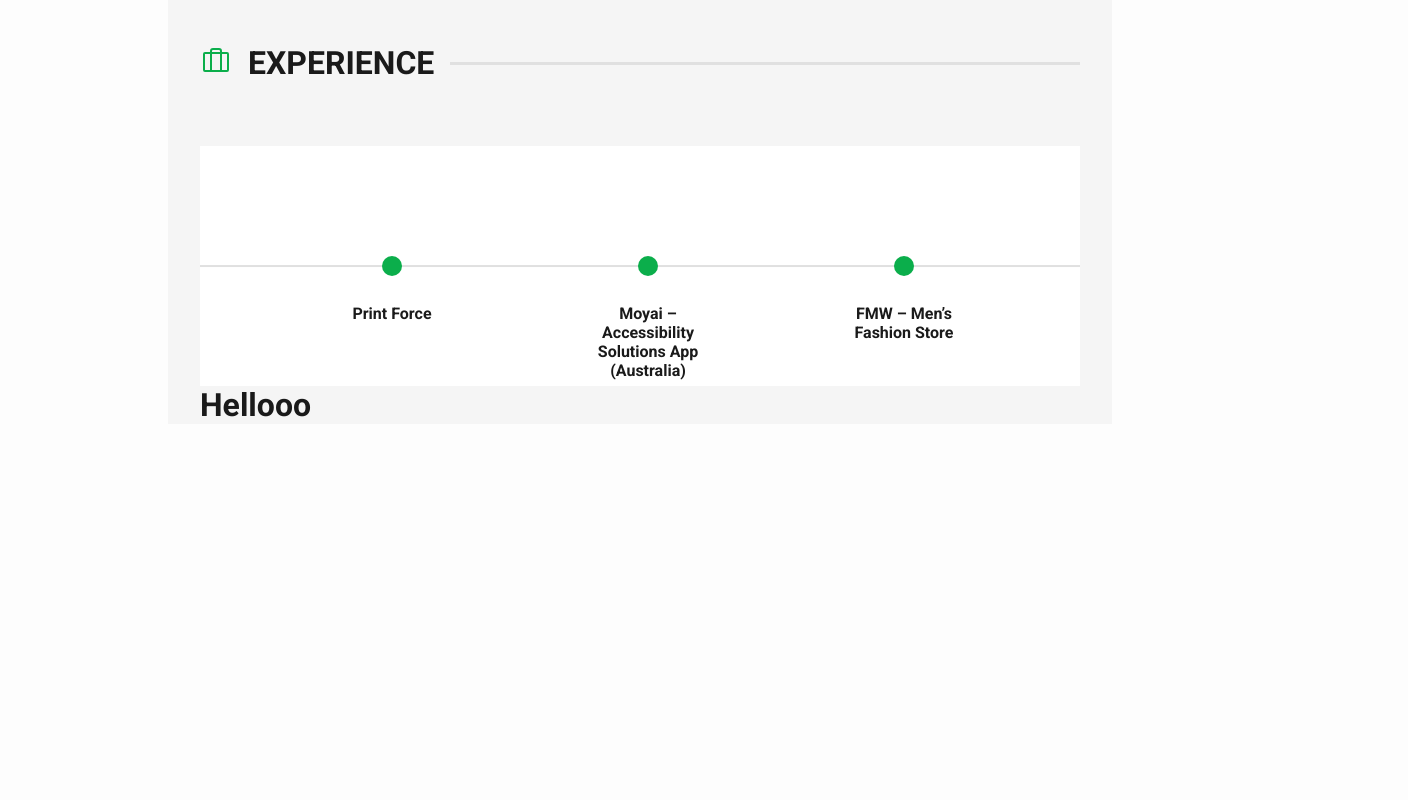
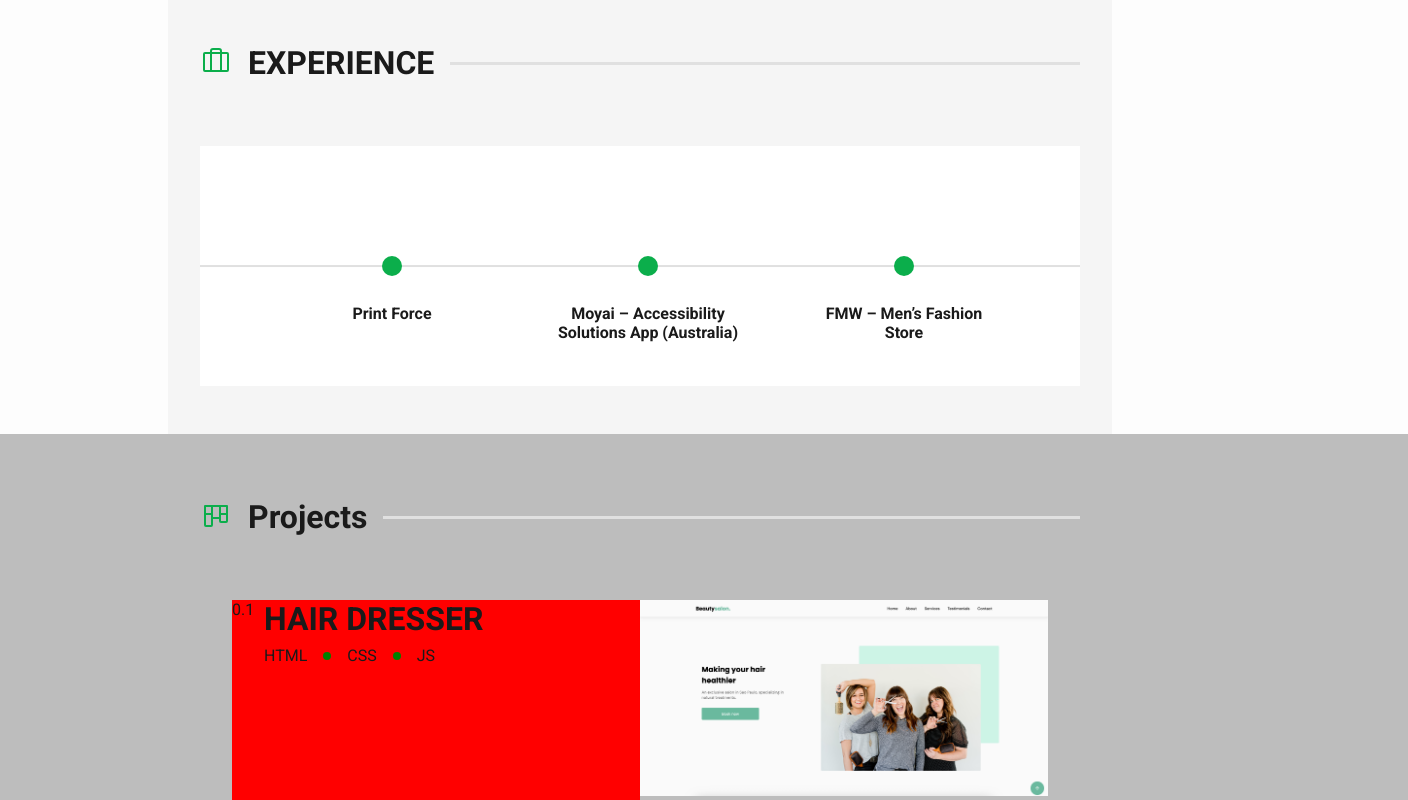
Before and after one commit to victorhugo156/portfolio, a React (Vite) app: page / in a window 1280 px wide. Shown: the part 1370-2170 px from the top of the page, 1408 px wide, since content can reach past the window. Before the commit the page ends 1794 px from the top, so only its background shows below. Built offline with nearby package versions, Linux system fonts and the light colour scheme.

Commit message:
feat: projects section

```diff
--- a/src/components/MainContentContainer/components/About/styles.ts
+++ b/src/components/MainContentContainer/components/About/styles.ts
@@ -1,11 +1,14 @@
 import styled from "styled-components";
 
 export const Container = styled.div`
+position: relative;
 background: ${props => props.theme.colors["grayLight"]};
 
 width: 100%;
 
 padding: 0 2rem;
+
+padding-bottom:3rem;
 
 `
 
@@ -78,7 +81,4 @@ li div p:last-child{
     font-weight: ${props=>props.theme.fontWeights["regular"]};
 }
 
-
-
-
 `
--- a/src/components/MainContentContainer/components/Experience/components/TimeLine/index.tsx
+++ b/src/components/MainContentContainer/components/Experience/components/TimeLine/index.tsx
@@ -13,7 +13,6 @@ type Event = {
   date: string;
   title: string;
   heading: string;
-  description: string;
 };
 
 export function Timeline({ events }: { events: Event[] }) {
--- a/src/components/MainContentContainer/components/Experience/components/TimeLine/styles.ts
+++ b/src/components/MainContentContainer/components/Experience/components/TimeLine/styles.ts
@@ -46,7 +46,7 @@ export const Dot = styled.span`
 
 export const Title = styled.span`
 
-  width: 150px;               /* limit how wide it can go */
+  width: 190px;               /* limit how wide it can go */
 
   position: absolute;
   left: 50%;                  /* pin to the center of the Item */
--- a/src/components/MainContentContainer/components/Experience/index.tsx
+++ b/src/components/MainContentContainer/components/Experience/index.tsx
@@ -6,7 +6,6 @@ export function Experience(){
     return(
         <Container>
             <Timeline events={events}/>
-            <h1>Hellooo</h1>
         </Container>
     )
 }
--- /dev/null
+++ b/src/components/MainContentContainer/components/Projects/index.tsx
@@ -0,0 +1,34 @@
+import { ContainerProjects, ProjectDetails, ProjectImage } from "./styles";
+import HairDresser from "../../../../assets/img/hair-dresser.png";
+
+
+export function Projects() {
+    return(
+        <ContainerProjects>
+            <ProjectDetails>
+                <div>
+                    <p>0.1</p>
+                </div>
+                <div>
+                    <h3>HAIR DRESSER</h3>
+                    <ul>
+                        <li>
+                            <p>HTML</p>
+                            <div></div>
+                        </li>
+                        <li>
+                            <p>CSS</p>
+                            <div></div>
+                        </li>
+                        <li>
+                            <p>JS</p>
+                        </li>
+                    </ul>
+                </div>
+            </ProjectDetails>
+            <ProjectImage>
+                <img src={HairDresser}alt="Hair Dresser Project" />
+            </ProjectImage>
+        </ContainerProjects>
+    )
+}
--- /dev/null
+++ b/src/components/MainContentContainer/components/Projects/styles.ts
@@ -0,0 +1,71 @@
+import styled from 'styled-components'
+
+export const ContainerProjects = styled.div`
+
+width: 100%;
+
+display: flex;
+
+padding: 0 2rem;;
+
+`
+
+export const ProjectDetails = styled.div`
+background-color:red;
+display: flex;
+width: 50%;
+
+div:first-child {
+    width: 2rem;
+}
+div:first-child p {
+    font-size: ${props=> props.theme.fontSizes["base"]};
+}
+
+div:last-child{
+    display: flex;
+    flex-direction: column;
+}
+div:last-child h3{
+    font-size: ${props=> props.theme.fontSizes["lg"]};
+    margin: 0%;
+    padding:0;
+}
+div:last-child span {
+
+}
+div:last-child ul{
+    display: flex;
+
+    margin-top: .5rem;
+
+    list-style: none;
+}
+
+div:last-child ul li{
+    display: flex;
+    align-items: center;;
+}
+
+div:last-child ul li div {
+    background-color: green;
+    width: .5rem;
+    height: .5rem;
+
+    border-radius: 50%;
+
+    margin: 0 1rem;
+}
+
+`
+
+export const ProjectImage = styled.div`
+width: 50%;
+
+img{
+    width: 100%;
+    height: auto;
+    object-fit: cover;
+}
+
+`
--- a/src/components/MainContentContainer/index.tsx
+++ b/src/components/MainContentContainer/index.tsx
@@ -1,9 +1,12 @@
 
+import { KanbanIcon } from "@phosphor-icons/react";
 import { About } from "./components/About";
+import { Title } from "./components/About/components/Title";
 import { HeaderMenu } from "./components/HeaderMenu";
 import { Hero } from "./components/Hero";
 import { SkillSlider } from "./components/SkillSlider";
-import { MainContentContainer } from "./styles";
+import { WrapperPortfolio, MainContentContainer, ContainerPortfolio } from "./styles";
+import { Projects } from "./components/Projects";
 
 export function MainContainer(){
     return(
@@ -12,6 +15,12 @@ export function MainContainer(){
             <Hero/>
             <SkillSlider/>
             <About/>
+            <WrapperPortfolio>
+                <ContainerPortfolio>
+                    <Title icon={<KanbanIcon size={32} color="#0BAE4B"/>} sectionTitle={"Projects"} />
+                    <Projects/>
+                </ContainerPortfolio>
+            </WrapperPortfolio>
         </MainContentContainer>
     )
 }
--- a/src/components/MainContentContainer/styles.ts
+++ b/src/components/MainContentContainer/styles.ts
@@ -1,10 +1,35 @@
 import styled from 'styled-components'
 
 export const MainContentContainer = styled.main`
+position: relative;
+
 max-width: 71rem;
 
 margin: 0 auto;
 
 padding: 0 6rem;
 
+overflow-x: visible;
+
 `
+
+export const WrapperPortfolio = styled.div`
+
+background-color: ${props=> props.theme.colors["grayMedium"]};
+
+position: relative;
+left: 50%;
+
+transform: translateX(-50%); /* perfectly center it horizontally */
+width: 120vw;
+
+`
+
+export const ContainerPortfolio = styled.div`
+max-width: 71rem;
+
+margin: 0 auto;
+
+padding: 0 8rem;
+
+`
```
Also changed, not shown: src/assets/img/hair-dresser.png (added).
